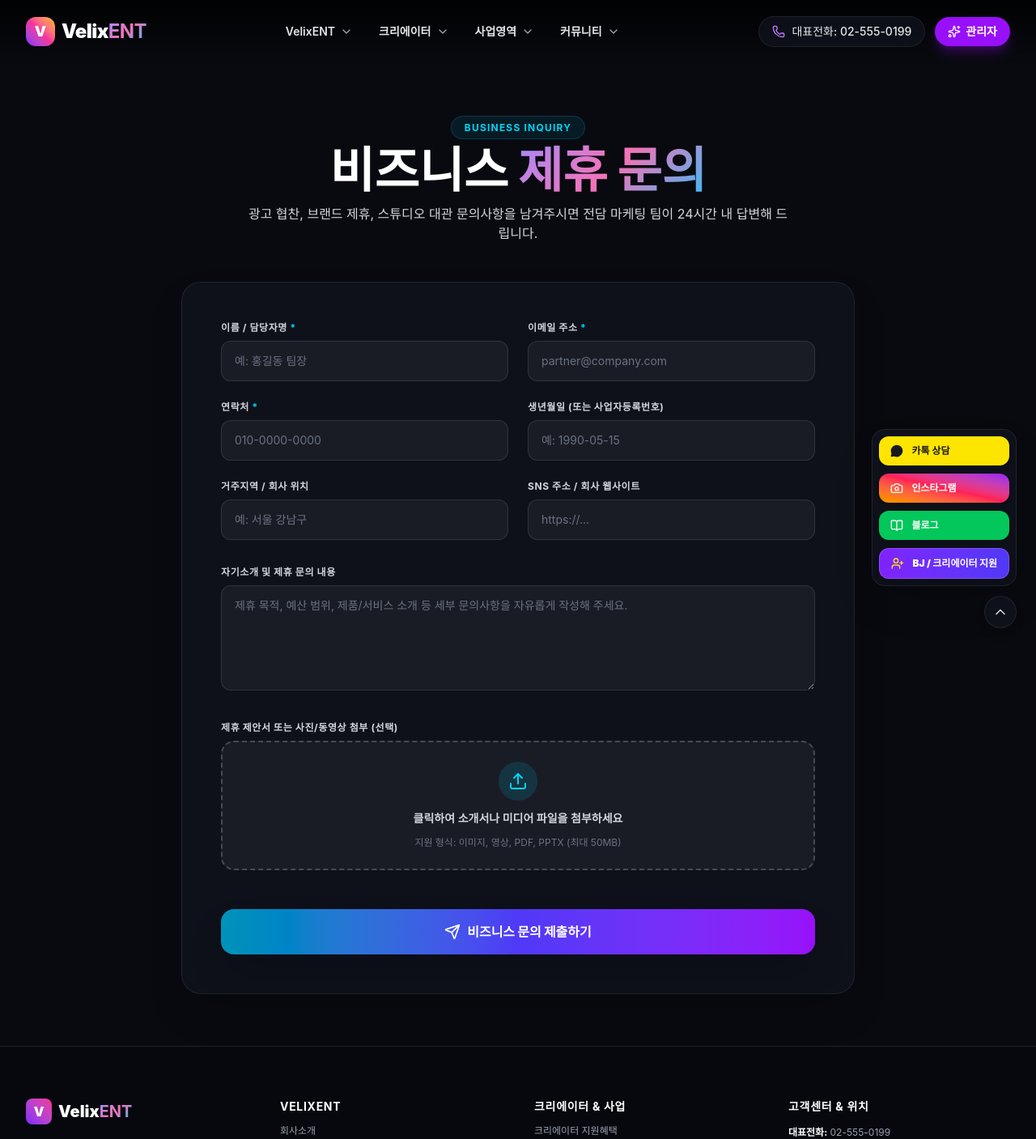
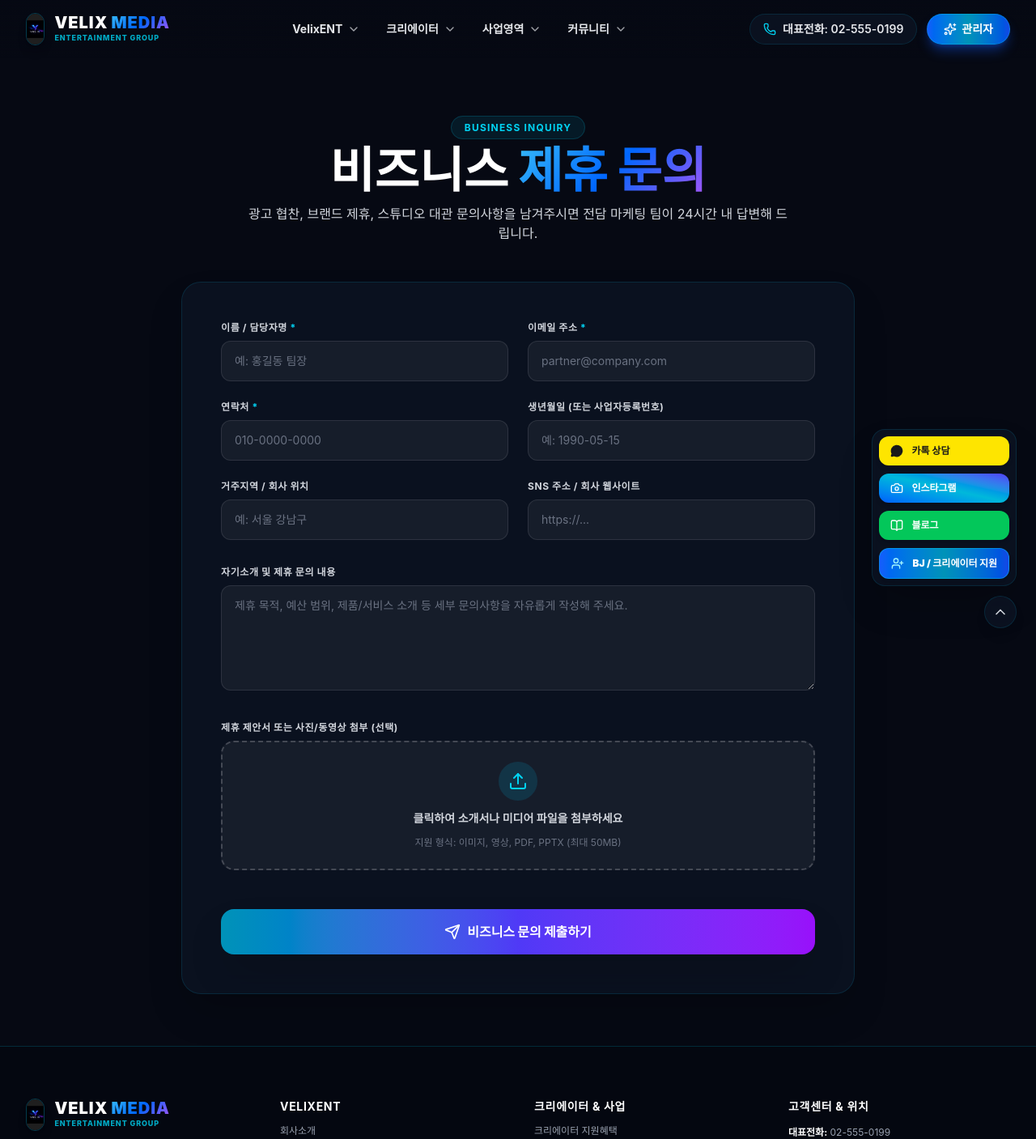
Before and after one commit to SungYil/velix, a Next.js app: page /business/inquire in a window 1280 px wide. Shown: the top 1407 px of the page at 81% size. Built offline with nearby package versions, Linux system fonts and the light colour scheme.

Commit message:
Replace brand logo with uploaded image and update overall website color theme to Electric Blue & Cyan gradient

```diff
--- a/src/app/globals.css
+++ b/src/app/globals.css
@@ -2,13 +2,13 @@
 
 @layer base {
   :root {
-    --background: #090a10;
+    --background: #060913;
     --foreground: #f3f4f6;
-    --card: #121420;
+    --card: #0d1424;
     --card-foreground: #ffffff;
-    --primary: #8b5cf6;
-    --primary-gradient: linear-gradient(135deg, #8b5cf6 0%, #ec4899 100%);
-    --accent: #06b6d4;
+    --primary: #0066ff;
+    --primary-gradient: linear-gradient(135deg, #0066ff 0%, #00d2ff 60%, #7c3aed 100%);
+    --accent: #00d2ff;
   }
 
   body {
@@ -23,10 +23,10 @@
 
 /* Custom Utilities */
 .glass-panel {
-  background: rgba(18, 20, 32, 0.7);
+  background: rgba(13, 20, 36, 0.75);
   backdrop-filter: blur(16px);
   -webkit-backdrop-filter: blur(16px);
-  border: 1px solid rgba(255, 255, 255, 0.08);
+  border: 1px solid rgba(0, 210, 255, 0.12);
 }
 
 .glass-panel-hover {
@@ -34,14 +34,14 @@
 }
 
 .glass-panel-hover:hover {
-  background: rgba(28, 31, 50, 0.85);
-  border-color: rgba(139, 92, 246, 0.4);
-  box-shadow: 0 12px 30px -10px rgba(139, 92, 246, 0.25);
+  background: rgba(18, 30, 56, 0.88);
+  border-color: rgba(0, 210, 255, 0.4);
+  box-shadow: 0 12px 35px -10px rgba(0, 102, 255, 0.35);
   transform: translateY(-2px);
 }
 
 .gradient-text {
-  background: linear-gradient(135deg, #a78bfa 0%, #f472b6 50%, #38bdf8 100%);
+  background: linear-gradient(135deg, #38bdf8 0%, #0066ff 50%, #a855f7 100%);
   -webkit-background-clip: text;
   -webkit-text-fill-color: transparent;
 }
@@ -49,12 +49,12 @@
 .gradient-border {
   position: relative;
   border-radius: 0.75rem;
-  background: linear-gradient(135deg, rgba(139, 92, 246, 0.5), rgba(236, 72, 153, 0.5));
+  background: linear-gradient(135deg, rgba(0, 102, 255, 0.6), rgba(0, 210, 255, 0.6));
   padding: 1px;
 }
 
 .gradient-border > div {
-  background: #0d0f19;
+  background: #080e1e;
   border-radius: calc(0.75rem - 1px);
 }
 
@@ -64,14 +64,14 @@
 }
 
 ::-webkit-scrollbar-track {
-  background: #090a10;
+  background: #060913;
 }
 
 ::-webkit-scrollbar-thumb {
-  background: #272a40;
+  background: #1e293b;
   border-radius: 4px;
 }
 
 ::-webkit-scrollbar-thumb:hover {
-  background: #8b5cf6;
+  background: #0066ff;
 }
--- a/src/app/layout.tsx
+++ b/src/app/layout.tsx
@@ -21,7 +21,7 @@ export default function RootLayout({
 }>) {
   return (
     <html lang="ko">
-      <body className="antialiased selection:bg-purple-600 selection:text-white">
+      <body className="antialiased selection:bg-blue-600 selection:text-white">
         <Navbar />
         <main className="min-h-screen pt-20">
           {children}
--- a/src/components/FloatingMenu.tsx
+++ b/src/components/FloatingMenu.tsx
@@ -12,7 +12,7 @@ export default function FloatingMenu() {
   return (
     <div className="fixed bottom-6 right-6 z-40 flex flex-col gap-3 items-end">
       {/* Floating Button Group */}
-      <div className="flex flex-col gap-2.5 p-2 rounded-2xl glass-panel border border-purple-500/20 shadow-2xl backdrop-blur-xl animate-bounce-subtle">
+      <div className="flex flex-col gap-2.5 p-2 rounded-2xl glass-panel border border-cyan-500/30 shadow-2xl backdrop-blur-xl bg-[#060913]/90">
         {/* KakaoTalk Consultation */}
         <a
           href="https://pf.kakao.com"
@@ -30,7 +30,7 @@ export default function FloatingMenu() {
           href="https://instagram.com"
           target="_blank"
           rel="noopener noreferrer"
-          className="flex items-center gap-2.5 px-3.5 py-2.5 rounded-xl bg-gradient-to-tr from-amber-500 via-rose-500 to-purple-600 hover:opacity-90 text-white font-bold text-xs transition-all shadow-md group hover:scale-105"
+          className="flex items-center gap-2.5 px-3.5 py-2.5 rounded-xl bg-gradient-to-tr from-blue-600 via-cyan-500 to-indigo-600 hover:opacity-90 text-white font-bold text-xs transition-all shadow-md group hover:scale-105"
           title="인스타그램 방문하기"
         >
           <Camera className="w-4 h-4 text-white group-hover:scale-110 transition-transform" />
@@ -52,10 +52,10 @@ export default function FloatingMenu() {
         {/* Creator / BJ Apply */}
         <Link
           href="/creator/apply"
-          className="flex items-center gap-2.5 px-3.5 py-2.5 rounded-xl bg-gradient-to-r from-violet-600 to-indigo-600 hover:from-violet-500 hover:to-indigo-500 text-white font-black text-xs transition-all shadow-lg group hover:scale-105 border border-purple-400/40"
+          className="flex items-center gap-2.5 px-3.5 py-2.5 rounded-xl bg-gradient-to-r from-blue-600 via-cyan-600 to-blue-700 hover:from-blue-500 hover:to-cyan-500 text-white font-black text-xs transition-all shadow-lg group hover:scale-105 border border-cyan-400/40"
           title="BJ / 크리에이터 지원하기"
         >
-          <UserPlus className="w-4 h-4 text-yellow-300 group-hover:rotate-12 transition-transform" />
+          <UserPlus className="w-4 h-4 text-cyan-200 group-hover:rotate-12 transition-transform" />
           <span className="hidden sm:inline">BJ / 크리에이터 지원</span>
         </Link>
       </div>
@@ -63,7 +63,7 @@ export default function FloatingMenu() {
       {/* Top Scroll Button */}
       <button
         onClick={scrollToTop}
-        className="w-10 h-10 rounded-full glass-panel flex items-center justify-center text-gray-300 hover:text-white hover:border-purple-500/50 transition-all shadow-lg hover:scale-110"
+        className="w-10 h-10 rounded-full glass-panel flex items-center justify-center text-gray-300 hover:text-white border border-cyan-500/30 hover:border-cyan-400 transition-all shadow-lg hover:scale-110"
         title="맨 위로"
       >
         <ChevronUp className="w-5 h-5" />
--- a/src/components/Footer.tsx
+++ b/src/components/Footer.tsx
@@ -5,21 +5,28 @@ import Link from 'next/link';
 
 export default function Footer() {
   return (
-    <footer className="bg-[#07080e] border-t border-white/10 pt-16 pb-12 text-gray-400">
+    <footer className="bg-[#040710] border-t border-cyan-500/20 pt-16 pb-12 text-gray-400">
       <div className="max-w-7xl mx-auto px-4 sm:px-6 lg:px-8">
         <div className="grid grid-cols-1 md:grid-cols-4 gap-10 pb-12 border-b border-white/10">
           {/* Brand Info */}
           <div className="space-y-4 md:col-span-1">
-            <Link href="/" className="flex items-center gap-2">
-              <span className="w-8 h-8 rounded-lg bg-gradient-to-tr from-violet-600 to-pink-500 flex items-center justify-center font-black text-white text-base">
-                V
-              </span>
-              <span className="text-xl font-black text-white">
-                Velix<span className="gradient-text font-bold">ENT</span>
-              </span>
+            <Link href="/" className="flex items-center gap-3">
+              <img
+                src="/logo.jpg"
+                alt="Velix Media Logo"
+                className="h-10 w-auto object-contain rounded-xl shadow-lg border border-cyan-500/30"
+              />
+              <div className="flex flex-col">
+                <span className="text-xl font-black tracking-wider text-white leading-none">
+                  VELIX<span className="gradient-text font-black ml-1">MEDIA</span>
+                </span>
+                <span className="text-[9px] font-extrabold tracking-widest text-cyan-400/80 uppercase mt-0.5">
+                  Entertainment Group
+                </span>
+              </div>
             </Link>
             <p className="text-xs text-gray-400 leading-relaxed">
-              차세대 1인 미디어 및 크리에이터 브랜딩을 선도하는 프리미엄 MCN 엔터테인먼트 그룹 (주)벨릭스엔터테인먼트입니다.
+              차세대 1인 미디어 및 크리에이터 브랜딩을 선도하는 프리미엄 MCN 엔터테인먼트 그룹 (주)벨릭스미디어입니다.
             </p>
           </div>
 
@@ -27,20 +34,20 @@ export default function Footer() {
           <div className="space-y-3">
             <h4 className="text-sm font-bold text-white uppercase tracking-wider">VelixENT</h4>
             <ul className="space-y-2 text-xs">
-              <li><Link href="/velixent/about" className="hover:text-purple-400 transition-colors">회사소개</Link></li>
-              <li><Link href="/velixent/greeting" className="hover:text-purple-400 transition-colors">인삿말</Link></li>
-              <li><Link href="/velixent/org" className="hover:text-purple-400 transition-colors">조직도</Link></li>
-              <li><Link href="/velixent/location" className="hover:text-purple-400 transition-colors">오시는길</Link></li>
+              <li><Link href="/velixent/about" className="hover:text-cyan-400 transition-colors">회사소개</Link></li>
+              <li><Link href="/velixent/greeting" className="hover:text-cyan-400 transition-colors">인삿말</Link></li>
+              <li><Link href="/velixent/org" className="hover:text-cyan-400 transition-colors">조직도</Link></li>
+              <li><Link href="/velixent/location" className="hover:text-cyan-400 transition-colors">오시는길</Link></li>
             </ul>
           </div>
 
           <div className="space-y-3">
             <h4 className="text-sm font-bold text-white uppercase tracking-wider">크리에이터 & 사업</h4>
             <ul className="space-y-2 text-xs">
-              <li><Link href="/creator/benefits" className="hover:text-purple-400 transition-colors">크리에이터 지원혜택</Link></li>
-              <li><Link href="/creator/apply" className="hover:text-purple-400 transition-colors">BJ / 크리에이터 지원하기</Link></li>
-              <li><Link href="/business/intro" className="hover:text-purple-400 transition-colors">사업 영역 소개</Link></li>
-              <li><Link href="/business/inquire" className="hover:text-purple-400 transition-colors">비즈니스 문의하기</Link></li>
+              <li><Link href="/creator/benefits" className="hover:text-cyan-400 transition-colors">크리에이터 지원혜택</Link></li>
+              <li><Link href="/creator/apply" className="hover:text-cyan-400 transition-colors">BJ / 크리에이터 지원하기</Link></li>
+              <li><Link href="/business/intro" className="hover:text-cyan-400 transition-colors">사업 영역 소개</Link></li>
+              <li><Link href="/business/inquire" className="hover:text-cyan-400 transition-colors">비즈니스 문의하기</Link></li>
             </ul>
           </div>
 
@@ -57,11 +64,11 @@ export default function Footer() {
 
         {/* Bottom Legal */}
         <div className="pt-8 flex flex-col md:flex-row items-center justify-between text-xs text-gray-500 gap-4">
-          <p>© 2026 (주)벨릭스엔터테인먼트 (VelixENT Co., Ltd.). All rights reserved.</p>
+          <p>© 2026 (주)벨릭스미디어 (Velix Media Co., Ltd.). All rights reserved.</p>
           <div className="flex gap-6">
             <span className="hover:text-gray-400 cursor-pointer">개인정보처리방침</span>
             <span className="hover:text-gray-400 cursor-pointer">이용약관</span>
-            <Link href="/admin" className="hover:text-purple-400">관리자 접속</Link>
+            <Link href="/admin" className="hover:text-cyan-400">관리자 접속</Link>
           </div>
         </div>
       </div>
--- a/src/components/Navbar.tsx
+++ b/src/components/Navbar.tsx
@@ -71,19 +71,26 @@ export default function Navbar() {
     <header
       ref={navRef}
       className={`fixed top-0 left-0 right-0 z-50 transition-all duration-300 ${
-        scrolled ? 'glass-panel py-3 border-b border-white/10 shadow-2xl' : 'bg-gradient-to-b from-black/80 to-transparent py-5'
+        scrolled ? 'glass-panel py-3 border-b border-cyan-500/20 shadow-2xl bg-[#060913]/90' : 'bg-gradient-to-b from-[#060913]/90 to-transparent py-4'
       }`}
     >
       <div className="max-w-7xl mx-auto px-4 sm:px-6 lg:px-8">
         <div className="flex items-center justify-between">
           {/* Logo */}
-          <Link href="/" prefetch={false} className="flex items-center gap-2 group">
-            <span className="w-9 h-9 rounded-xl bg-gradient-to-tr from-violet-600 via-pink-500 to-amber-400 flex items-center justify-center font-black text-white text-lg shadow-lg group-hover:scale-105 transition-transform">
-              V
-            </span>
-            <span className="text-2xl font-black tracking-tight text-white group-hover:text-purple-400 transition-colors">
-              Velix<span className="gradient-text font-bold">ENT</span>
-            </span>
+          <Link href="/" prefetch={false} className="flex items-center gap-3 group">
+            <img
+              src="/logo.jpg"
+              alt="Velix Media Logo"
+              className="h-10 w-auto object-contain rounded-xl shadow-lg border border-cyan-500/30 group-hover:scale-105 transition-transform"
+            />
+            <div className="flex flex-col">
+              <span className="text-xl font-black tracking-wider text-white group-hover:text-cyan-400 transition-colors leading-none">
+                VELIX<span className="gradient-text font-black ml-1">MEDIA</span>
+              </span>
+              <span className="text-[9px] font-extrabold tracking-widest text-cyan-400/80 uppercase mt-0.5">
+                Entertainment Group
+              </span>
+            </div>
           </Link>
 
           {/* Desktop Navigation */}
@@ -97,12 +104,12 @@ export default function Navbar() {
                 <button
                   type="button"
                   onClick={() => setActiveDropdown(activeDropdown === menu.key ? null : menu.key)}
-                  className={`flex items-center gap-1.5 text-sm font-semibold transition-colors ${
-                    activeDropdown === menu.key ? 'text-purple-400 font-bold' : 'text-gray-200 hover:text-purple-400'
+                  className={`flex items-center gap-1.5 text-sm font-bold transition-colors ${
+                    activeDropdown === menu.key ? 'text-cyan-400 font-extrabold' : 'text-gray-200 hover:text-cyan-400'
                   }`}
                 >
                   <span>{menu.name}</span>
-                  <ChevronDown className={`w-4 h-4 transition-transform duration-200 ${activeDropdown === menu.key ? 'rotate-180 text-purple-400' : 'opacity-70'}`} />
+                  <ChevronDown className={`w-4 h-4 transition-transform duration-200 ${activeDropdown === menu.key ? 'rotate-180 text-cyan-400' : 'opacity-70'}`} />
                 </button>
 
                 {/* Dropdown Menu */}
@@ -111,16 +118,16 @@ export default function Navbar() {
                     className="absolute top-full left-0 pt-2 w-48 z-50"
                     onMouseLeave={() => setActiveDropdown(null)}
                   >
-                    <div className="rounded-2xl glass-panel p-2 shadow-2xl border border-white/15 animate-in fade-in slide-in-from-top-2 duration-200 bg-black/90 backdrop-blur-xl">
+                    <div className="rounded-2xl glass-panel p-2 shadow-2xl border border-cyan-500/30 animate-in fade-in slide-in-from-top-2 duration-200 bg-[#080e1e]/95 backdrop-blur-xl">
                       {menu.items.map((item) => (
                         <Link
                           key={item.href}
                           href={item.href}
                           prefetch={false}
                           onClick={() => setActiveDropdown(null)}
-                          className={`block px-4 py-2.5 rounded-xl text-sm font-medium transition-colors ${
+                          className={`block px-4 py-2.5 rounded-xl text-sm font-bold transition-colors ${
                             pathname === item.href
-                              ? 'bg-purple-600/40 text-purple-300 font-bold'
+                              ? 'bg-blue-600/40 text-cyan-300 border border-cyan-500/30'
                               : 'text-gray-300 hover:bg-white/10 hover:text-white'
                           }`}
                         >
@@ -139,16 +146,16 @@ export default function Navbar() {
             {/* Phone Call Link Button */}
             <a
               href="tel:025550199"
-              className="flex items-center gap-2 px-4 py-2 rounded-full glass-panel hover:bg-purple-600/20 text-gray-200 hover:text-white border border-purple-500/30 text-sm font-medium transition-all group"
+              className="flex items-center gap-2 px-4 py-2 rounded-full glass-panel hover:bg-cyan-500/20 text-gray-200 hover:text-white border border-cyan-500/30 text-sm font-semibold transition-all group"
             >
-              <Phone className="w-4 h-4 text-purple-400 group-hover:scale-110 transition-transform" />
+              <Phone className="w-4 h-4 text-cyan-400 group-hover:scale-110 transition-transform" />
               <span>대표전화: 02-555-0199</span>
             </a>
 
             <Link
               href="/admin"
               prefetch={false}
-              className="flex items-center gap-1.5 px-4 py-2 rounded-full bg-purple-600 hover:bg-purple-500 text-white text-sm font-bold shadow-lg shadow-purple-600/30 transition-all hover:scale-105"
+              className="flex items-center gap-1.5 px-5 py-2 rounded-full bg-gradient-to-r from-blue-600 via-cyan-600 to-blue-700 hover:from-blue-500 hover:to-cyan-500 text-white text-sm font-bold shadow-lg shadow-blue-600/40 transition-all hover:scale-105 border border-cyan-400/30"
             >
               <Sparkles className="w-4 h-4" />
               <span>관리자</span>
@@ -159,13 +166,13 @@ export default function Navbar() {
           <div className="md:hidden flex items-center gap-2">
             <a
               href="tel:025550199"
-              className="p-2 rounded-xl glass-panel text-purple-400 hover:text-white"
+              className="p-2 rounded-xl glass-panel text-cyan-400 hover:text-white border border-cyan-500/30"
             >
               <Phone className="w-5 h-5" />
             </a>
             <button
               onClick={() => setMobileMenuOpen(!mobileMenuOpen)}
-              className="p-2 rounded-xl glass-panel text-gray-200 hover:text-white"
+              className="p-2 rounded-xl glass-panel text-gray-200 hover:text-white border border-cyan-500/30"
             >
               {mobileMenuOpen ? <X className="w-6 h-6" /> : <Menu className="w-6 h-6" />}
             </button>
@@ -175,10 +182,10 @@ export default function Navbar() {
 
       {/* Mobile Drawer Menu */}
       {mobileMenuOpen && (
-        <div className="md:hidden glass-panel border-b border-white/10 px-4 py-6 mt-3 space-y-6 max-h-[85vh] overflow-y-auto animate-in slide-in-from-top duration-300 bg-black/95">
+        <div className="md:hidden glass-panel border-b border-cyan-500/30 px-4 py-6 mt-3 space-y-6 max-h-[85vh] overflow-y-auto animate-in slide-in-from-top duration-300 bg-[#060913]/98">
           {navLinks.map((menu) => (
             <div key={menu.key} className="space-y-2">
-              <div className="text-xs font-bold text-purple-400 uppercase tracking-wider px-2">
+              <div className="text-xs font-black text-cyan-400 uppercase tracking-wider px-2">
                 {menu.name}
               </div>
               <div className="grid grid-cols-2 gap-2">
@@ -188,9 +195,9 @@ export default function Navbar() {
                     href={item.href}
                     prefetch={false}
                     onClick={() => setMobileMenuOpen(false)}
-                    className={`block px-3 py-2 rounded-xl text-sm font-medium ${
+                    className={`block px-3 py-2 rounded-xl text-sm font-semibold ${
                       pathname === item.href
-                        ? 'bg-purple-600/30 text-purple-300 font-bold'
+                        ? 'bg-blue-600/40 text-cyan-300 font-bold border border-cyan-500/30'
                         : 'bg-white/5 text-gray-300 hover:bg-white/10'
                     }`}
                   >
@@ -204,7 +211,7 @@ export default function Navbar() {
           <div className="pt-4 border-t border-white/10 flex items-center justify-between">
             <a
               href="tel:025550199"
-              className="flex-1 text-center py-3 rounded-xl bg-purple-600 text-white font-bold text-sm flex items-center justify-center gap-2"
+              className="flex-1 text-center py-3 rounded-xl bg-gradient-to-r from-blue-600 to-cyan-600 text-white font-bold text-sm flex items-center justify-center gap-2 shadow-lg"
             >
               <Phone className="w-4 h-4" />
               대표전화 연결 (02-555-0199)
@@ -213,7 +220,7 @@ export default function Navbar() {
               href="/admin"
               prefetch={false}
               onClick={() => setMobileMenuOpen(false)}
-              className="ml-2 px-4 py-3 rounded-xl bg-white/10 text-gray-300 hover:text-white text-sm font-medium"
+              className="ml-2 px-4 py-3 rounded-xl bg-white/10 text-gray-300 hover:text-white text-sm font-bold"
             >
               관리자
             </Link>
```
Also changed, not shown: src/app/creator/apply/page.tsx (+27 -27 lines), src/app/creator/benefits/page.tsx (+10 -10 lines), src/app/page.tsx (+28 -28 lines), public/logo.jpg (added), public/logo.png (added).
